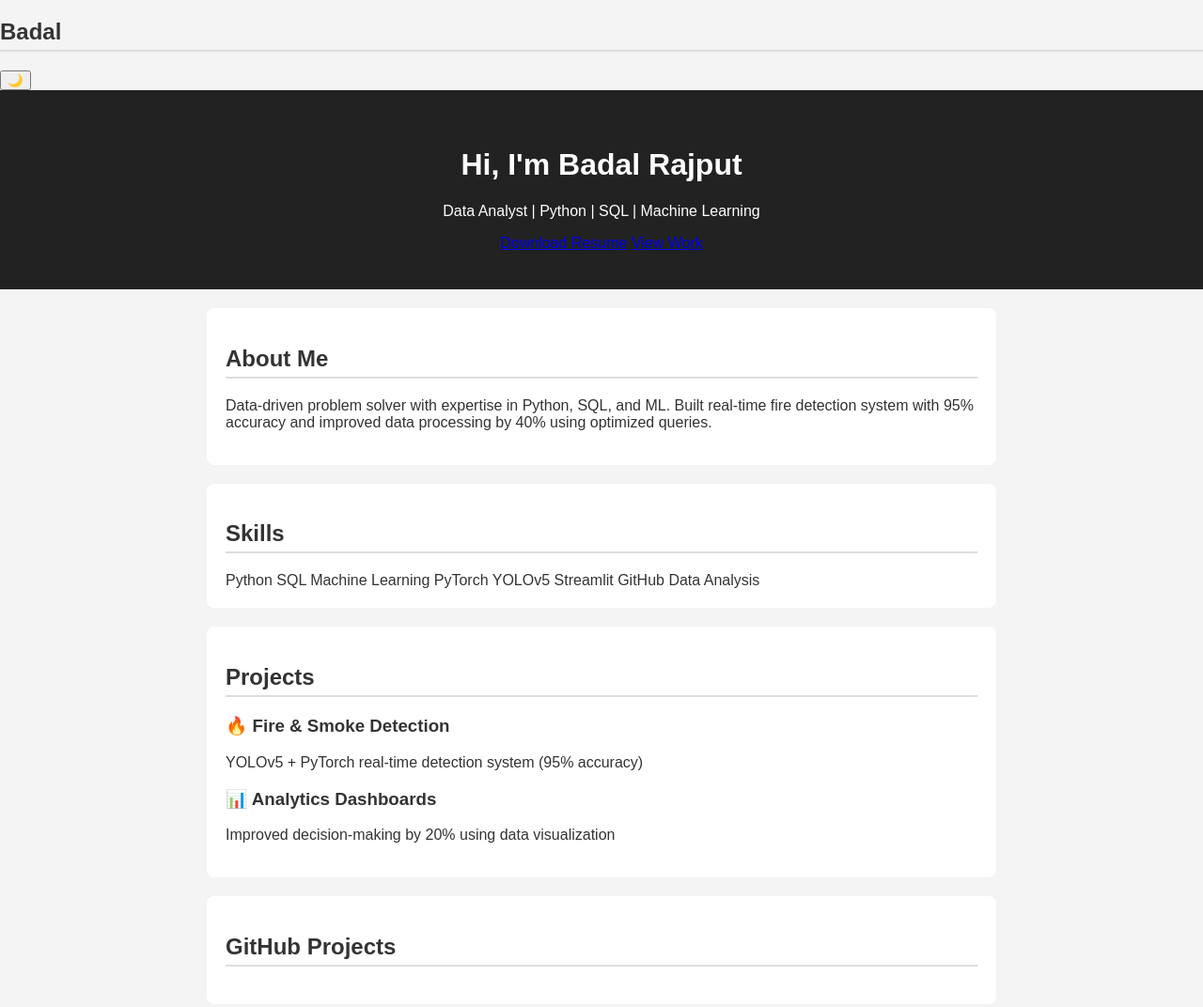
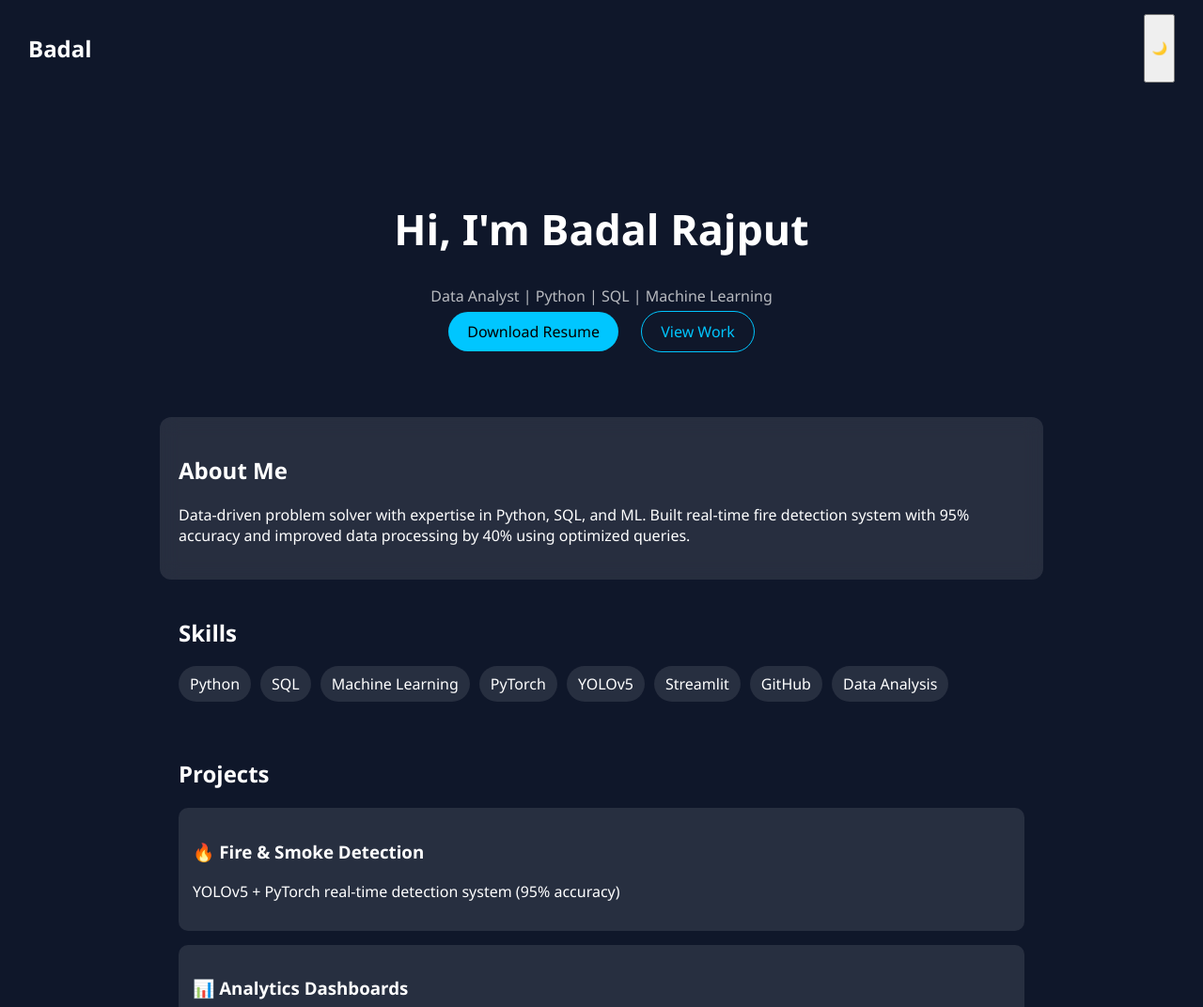
Before and after one commit to badalhulk123-del/badal_portfolio, a plain HTML site: page index.html in a window 1280 px wide. Shown: the top 1072 px of the page at 94% size. Drawn offline with Linux system fonts and the light colour scheme; a script that the page names is missing.

Commit message:
Update style.css

```diff
--- a/style.css
+++ b/style.css
@@ -1,67 +1,123 @@
-body {
-    font-family: Arial, sans-serif;
-    margin: 0;
-    background: #f4f4f4;
-    color: #333;
+:root {
+    --bg: #0f172a;
+    --text: #fff;
+    --card: rgba(255,255,255,0.1);
 }
 
-header {
-    background: #222;
-    color: #fff;
-    text-align: center;
-    padding: 40px 20px;
+.light {
+    --bg: #f4f4f4;
+    --text: #111;
+    --card: rgba(0,0,0,0.05);
 }
 
-section {
-    padding: 20px;
-    margin: 20px auto;
-    max-width: 800px;
-    background: #fff;
-    border-radius: 8px;
+body {
+    margin: 0;
+    font-family: 'Segoe UI', sans-serif;
+    background: var(--bg);
+    color: var(--text);
+    transition: 0.3s;
 }
 
-h2 {
-    border-bottom: 2px solid #ddd;
-    padding-bottom: 5px;
+/* NAV */
+nav {
+    display: flex;
+    justify-content: space-between;
+    padding: 15px 30px;
 }
 
-.skills ul {
-    list-style: none;
-    padding: 0;
+/* HERO */
+.hero {
+    text-align: center;
+    padding: 80px 20px;
 }
 
-.skills li {
-    background: #eee;
-    margin: 5px 0;
-    padding: 8px;
-    border-radius: 5px;
+.hero h1 {
+    font-size: 2.8rem;
 }
 
-.project {
-    margin-top: 10px;
+.hero p {
+    opacity: 0.7;
 }
 
-.social a {
-    display: inline-block;
+/* BUTTONS */
+.btn {
+    padding: 10px 20px;
+    border-radius: 25px;
+    background: #00c6ff;
+    color: #000;
+    text-decoration: none;
     margin: 10px;
-    text-decoration: none;
-    color: #fff;
-    background: #0077b5;
-    padding: 10px 15px;
-    border-radius: 5px;
 }
 
-.social a:nth-child(2) {
-    background: #3b5998;
+.btn.outline {
+    background: transparent;
+    border: 1px solid #00c6ff;
+    color: #00c6ff;
 }
 
-.social a:nth-child(3) {
-    background: #e1306c;
+/* SECTIONS */
+section {
+    max-width: 900px;
+    margin: auto;
+    padding: 20px;
 }
 
+/* GLASS */
+.glass {
+    background: var(--card);
+    backdrop-filter: blur(10px);
+    border-radius: 12px;
+}
+
+/* SKILLS */
+.skills {
+    display: flex;
+    flex-wrap: wrap;
+    gap: 10px;
+}
+
+.skills span {
+    padding: 8px 12px;
+    background: var(--card);
+    border-radius: 20px;
+}
+
+/* CARDS */
+.card {
+    background: var(--card);
+    padding: 15px;
+    margin: 15px 0;
+    border-radius: 10px;
+    transition: 0.3s;
+}
+
+.card:hover {
+    transform: translateY(-5px);
+}
+
+/* GRID */
+.grid {
+    display: grid;
+    grid-template-columns: repeat(auto-fit, minmax(250px, 1fr));
+    gap: 15px;
+}
+
+/* SOCIAL */
+.social a {
+    margin-right: 10px;
+    color: #00c6ff;
+    text-decoration: none;
+}
+
+/* FOOTER */
 footer {
     text-align: center;
-    padding: 10px;
-    background: #222;
-    color: white;
+    padding: 20px;
 }
+
+/* RESPONSIVE */
+@media(max-width:600px){
+    .hero h1 {
+        font-size: 2rem;
+    }
+}
```
